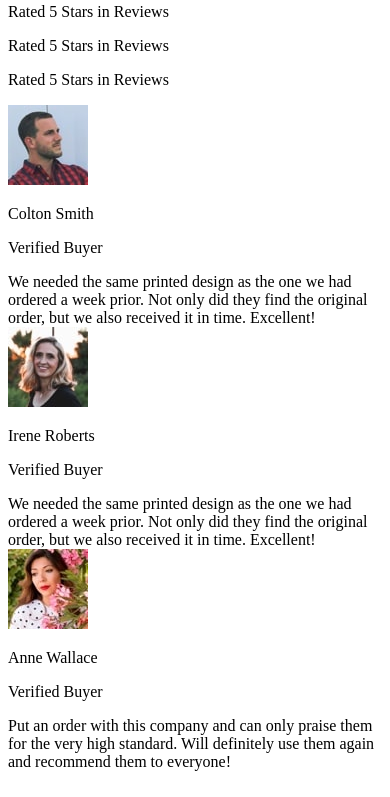
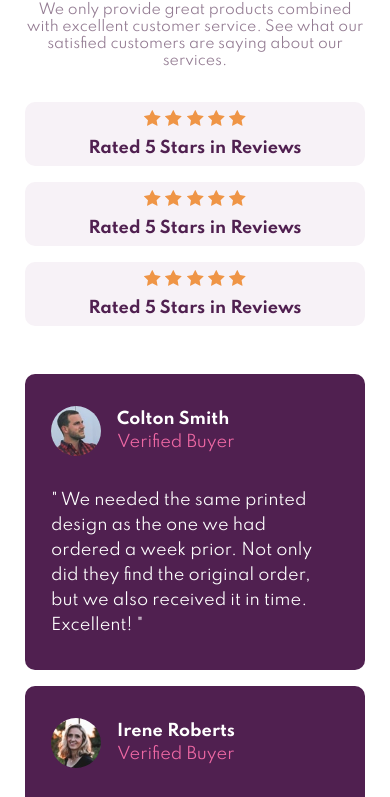
Before and after one commit to MohannadSambo/social-proof-section-master, a plain HTML site: page index.html in a window 390 px wide. Shown: the part 161-958 px from the top of the page. Drawn offline with Linux system fonts and the light colour scheme.

Commit message:
Finished Mobile Design Layout (375px)

```diff
--- a/index.html
+++ b/index.html
@@ -11,7 +11,7 @@
       sizes="32x32"
       href="./images/favicon-32x32.png"
     />
-
+    <link rel="stylesheet" href="./scss/style.css">
     <title>Frontend Mentor | Social proof section</title>
 
   </head>
@@ -28,15 +28,33 @@
 
       <section class="product-rating">
         <section class="rating left">
-          <section class="stars"></section>
+          <section class="stars">
+            <img src="./images/icon-star.svg" alt="">
+            <img src="./images/icon-star.svg" alt="">
+            <img src="./images/icon-star.svg" alt="">
+            <img src="./images/icon-star.svg" alt="">
+            <img src="./images/icon-star.svg" alt="">
+          </section>
           <p class="rating-desc">Rated 5 Stars in Reviews</p>
         </section>
         <section class="rating middle">
-          <section class="stars"></section>
+          <section class="stars">
+            <img src="./images/icon-star.svg" alt="">
+            <img src="./images/icon-star.svg" alt="">
+            <img src="./images/icon-star.svg" alt="">
+            <img src="./images/icon-star.svg" alt="">
+            <img src="./images/icon-star.svg" alt="">
+          </section>
           <p class="rating-desc">Rated 5 Stars in Reviews</p>
         </section>
         <section class="rating right">
-          <section class="stars"></section>
+          <section class="stars">
+            <img src="./images/icon-star.svg" alt="">
+            <img src="./images/icon-star.svg" alt="">
+            <img src="./images/icon-star.svg" alt="">
+            <img src="./images/icon-star.svg" alt="">
+            <img src="./images/icon-star.svg" alt="">
+          </section>
           <p class="rating-desc">Rated 5 Stars in Reviews</p>
         </section>
       </section>
@@ -44,49 +62,42 @@
       <section class="buyers-comments">
         <section class="comment">
           <section class="buyer-info">
-            <section class="buyer-photo">
-              <img src="./images/image-colton.jpg" alt="">
-            </section>
+            <img src="./images/image-colton.jpg" class='buyer-photo' alt="">
             <section class="personal">
               <p class="name">Colton Smith</p>
               <p class="status">Verified Buyer</p>
             </section>
           </section>
           <section class="buyer-comment">
-            We needed the same printed design as the one we had ordered a week prior.
+            " We needed the same printed design as the one we had ordered a week prior.
             Not only did they find the original order, but we also received it in time.
-            Excellent!
+            Excellent! "
           </section>
         </section>
         <section class="comment">
           <section class="buyer-info">
-            <section class="buyer-photo">
-              <img src="./images/image-irene.jpg" alt="">
-            </section>
+            <img src="./images/image-irene.jpg" class='buyer-photo' alt="">
             <section class="personal">
               <p class="name">Irene Roberts</p>
               <p class="status">Verified Buyer</p>
             </section>
           </section>
           <section class="buyer-comment">
-            We needed the same printed design as the one we had ordered a week prior.
-            Not only did they find the original order, but we also received it in time.
-            Excellent!
+            " Customer service is always excellent and very quick turn around. Completely delighted with the simplicity
+            of the purchase and the speed of the delivery. "
           </section>
         </section>
         <section class="comment">
           <section class="buyer-info">
-            <section class="buyer-photo">
-              <img src="./images/image-anne.jpg" alt="">
-            </section>
+            <img src="./images/image-anne.jpg" class='buyer-photo' alt="">
             <section class="personal">
               <p class="name">Anne Wallace</p>
               <p class="status">Verified Buyer</p>
             </section>
           </section>
           <section class="buyer-comment">
-            Put an order with this company and can only praise them for the very high
-            standard. Will definitely use them again and recommend them to everyone!
+            " Put an order with this company and can only praise them for the very high
+            standard. Will definitely use them again and recommend them to everyone! "
           </section>
         </section>
       </section>
--- a/scss/style.scss
+++ b/scss/style.scss
@@ -1,2 +1,101 @@
 @import './variables';
 @import './reset';
+
+body {
+    display: flex;
+    justify-content: center;
+    align-items: center;
+    font-family: $font-family;
+
+    .container {
+        display: grid;
+        grid-template-areas: 'info'
+                             'rating'
+                             'comments';
+        padding: 25px;
+        margin: 50px 0;
+
+        .product-info {
+            grid-area: info;
+            text-align: center;
+            margin-bottom: 32px;
+
+            .title {
+                font-weight: 700;
+                font-size: 30px;
+                margin-bottom: 16px;
+                color: $dark-magneta;
+            }
+
+            .description {
+                font-size: 14px;
+                color: $dark-grayish-magneta;
+            }
+        }
+
+        .product-rating {
+            grid-area: rating;
+            text-align: center;
+            margin-bottom: 32px;
+
+            .rating {
+                padding: 8px;
+                margin-bottom: 16px;
+                border-radius: 10px;
+                background-color: $light-grayish-magneta;
+
+                .stars {
+                    margin-bottom: 8px;
+                }
+
+                .rating-desc {
+                    color: $dark-magneta;
+                    font-weight: 700;
+                }
+            }
+        }
+
+        .buyers-comments {
+            grid-area: comments;
+            .comment {
+                background-color: $dark-magneta;
+                color: white;
+                margin-bottom: 16px;
+                padding: 32px 26px;
+                border-radius: 10px;
+
+                .buyer-info {
+                    display: flex;
+                    justify-content: flex-start;
+                    align-items: center;
+                    margin-bottom: 32px;
+
+                    .buyer-photo {
+                        border-radius: 50%;
+                        height: 50px;
+                        width: 50px;
+                        margin-right: 16px;
+                    }
+
+                    .personal {
+
+                        .name {
+                            margin-bottom: 4px;
+                            font-weight: 700;
+                        }
+
+                        .status {
+                            color: $soft-pink;
+                            font-weight: 400;
+                        }
+
+                    }
+                }
+
+                .buyer-comment {
+                    line-height: 25px;
+                }
+            }
+        }
+    }
+}
```
Also changed, not shown: scss/style.css, 1 other file.
